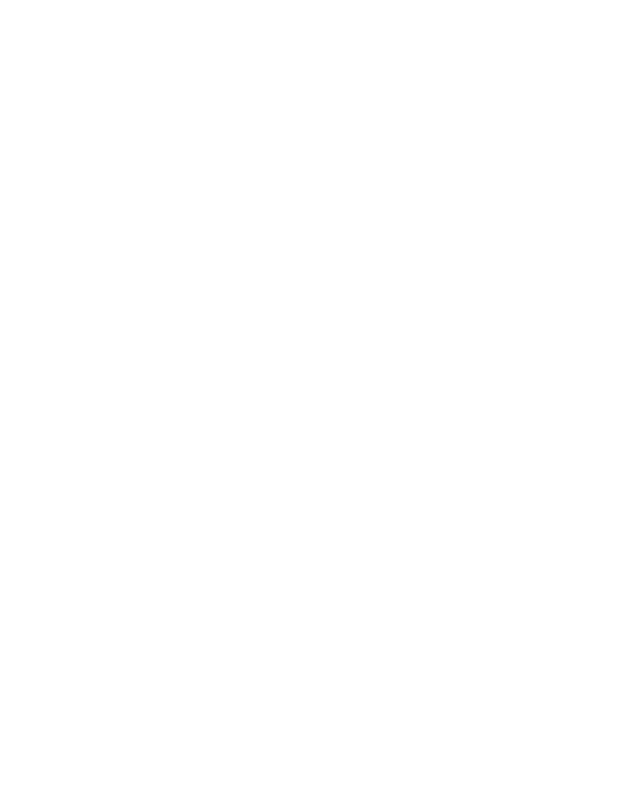
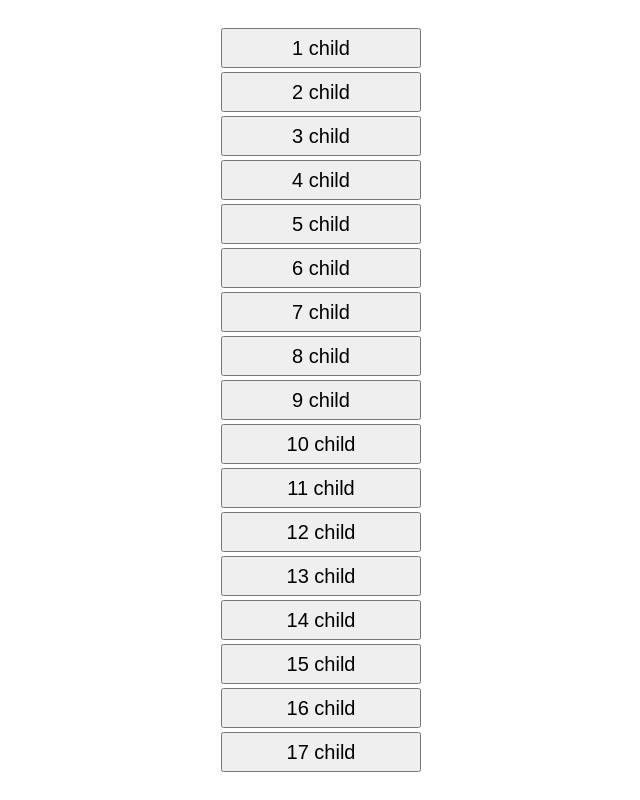
Before and after one commit to udaypro123/Advanced-Javascript-assignment, a plain HTML site: page assign_2/index.html in a window 1280 px wide. Shown: the whole page, without its empty margins (319-959 px from the left). Drawn offline with Linux system fonts and the light colour scheme.

Commit message:
first commit

```diff
--- a/assign_2/index.html
+++ b/assign_2/index.html
@@ -5,8 +5,64 @@
     <meta http-equiv="X-UA-Compatible" content="IE=edge">
     <meta name="viewport" content="width=device-width, initial-scale=1.0">
     <title>Assing</title>
+    <link rel="stylesheet" href="style.css">
 </head>
 <body>
+    <div>
+
+        <button onmouseenter="hello()" onmouseleave="mouseleave()" class="btn">  1 child </button>
+        <button onmouseenter="hello()" onmouseleave="mouseleave()" class="btn">  2 child </button>
+        <button onmouseenter="hello()" onmouseleave="mouseleave()" class="btn">  3 child </button>
+        <button onmouseenter="hello()" onmouseleave="mouseleave()" class="btn">  4 child </button>
+        <button onmouseenter="hello()" onmouseleave="mouseleave()" class="btn">  5 child </button>
+        <button onmouseenter="hello()" onmouseleave="mouseleave()" class="btn">  6 child </button>
+        <button onmouseenter="hello()" onmouseleave="mouseleave()" class="btn">  7 child </button>
+        <button onmouseenter="hello()" onmouseleave="mouseleave()" class="btn">  8 child </button>
+        <button onmouseenter="hello()" onmouseleave="mouseleave()" class="btn">  9 child </button>
+        <button onmouseenter="hello()" onmouseleave="mouseleave()" class="btn">  10 child </button>
+        <button onmouseenter="hello()" onmouseleave="mouseleave()" class="btn">  11 child </button>
+        <button onmouseenter="hello()" onmouseleave="mouseleave()" class="btn">  12 child </button>
+        <button onmouseenter="hello()"  onmouseleave="mouseleave()" class="btn">  13 child </button>
+        <button onmouseenter="hello()" onmouseleave="mouseleave()" class="btn">  14 child </button>
+        <button onmouseenter="hello()"  onmouseleave="mouseleave()" class="btn">  15 child </button>
+        <button onmouseenter="hello()" onmouseleave="mouseleave()" class="btn">  16 child </button>
+        <button onmouseenter="hello()" onmouseleave="mouseleave()" class="btn">  17 child </button>
+    </div>
+
+   <script>
+            function hello() {
+                const buton=document.getElementsByClassName("btn");
+                for (let i = 0; i < buton.length; i++) {
+                  if(i%2==1)
+                    buton[i].setAttribute("style", "background-color: lime")
+                }
+                buton[0].setAttribute("style", "background-color: blue")
+                buton[8].setAttribute("style", "background-color: green")
+                buton[buton.length-1].setAttribute("style", "background-color: palevioletred")
+              }
+
+            function mouseleave() {
+                const buton=document.getElementsByClassName("btn");
+                for (let i = 0; i < buton.length; i++) {
+                  if(i%2==1)
+                    buton[i].setAttribute("style", "background-color: yellow")
+                }
+
+                for(let i=2; i<8; i++){
+                    if(i%2==0)
+                    buton[i].setAttribute("style", "background-color: aqua","border: 5px solid red")
+                }
+                for(let i=10; i<buton.length-2; i++){
+                    if(i%2==0)
+                    buton[i].setAttribute("style", "background-color: aqua")
+                }
+
+                buton[0].setAttribute("style", "background-color: pink")
+                buton[8].setAttribute("style", "background-color: greenyellow")
+                buton[8].setAttribute("style", "background-color: greenyellow")
+                buton[buton.length-1].setAttribute("style", "background-color: blue")
+              }
+   </script>
 
 </body>
 </html>
--- /dev/null
+++ b/assign_2/style.css
@@ -0,0 +1,19 @@
+*{
+    margin: 0;
+    padding: 0;
+    box-sizing: border-box;
+}
+div{
+    height: 100vh;
+    width: 100vw;
+    display: flex;
+    flex-direction: column;
+    justify-content: center;
+    align-items: center;
+}
+button{
+   width: 200px;
+   height: 40px;
+   margin: 2px;
+   font-size: 20px;
+}
```
Also changed, not shown: 1 other file.
